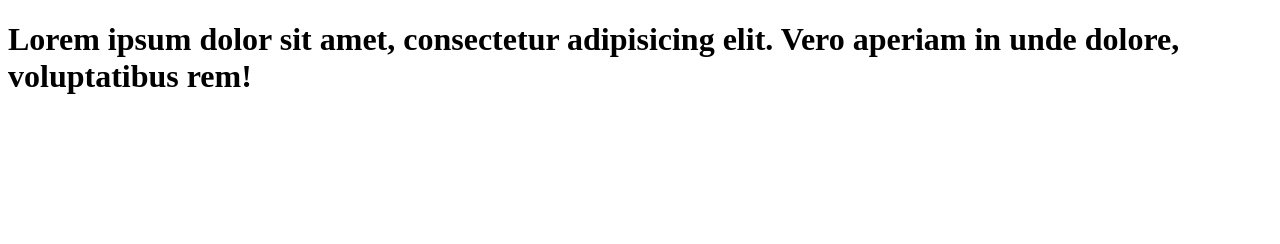
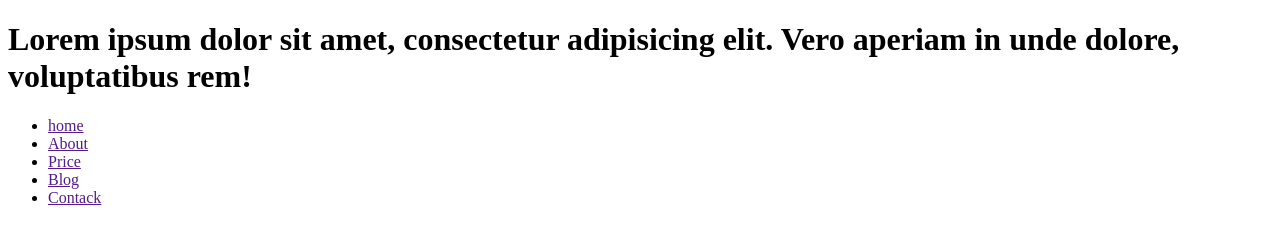
Before and after one commit to lubikas/my-second-website, a plain HTML site: page index.html in a window 1280 px wide. Drawn offline with Linux system fonts and the light colour scheme.

Commit message:
menu bar added

```diff
--- a/index.html
+++ b/index.html
@@ -7,5 +7,12 @@
 </head>
 <body>
     <h1>Lorem ipsum dolor sit amet, consectetur adipisicing elit. Vero aperiam in unde dolore, voluptatibus rem!</h1>
+    <ul>
+        <li><a href="">home</a></li>
+        <li><a href="">About</a></li>
+        <li><a href="">Price</a></li>
+        <li><a href="">Blog</a></li>
+        <li><a href="">Contack</a></li>
+    </ul>
 </body>
 </html>
```
